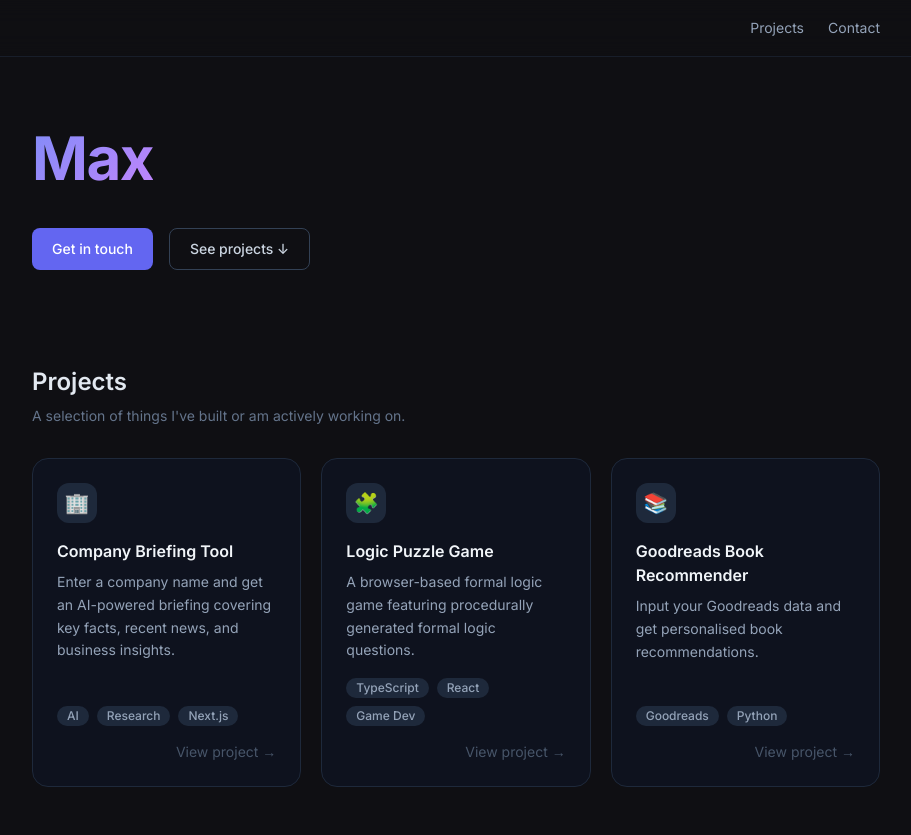
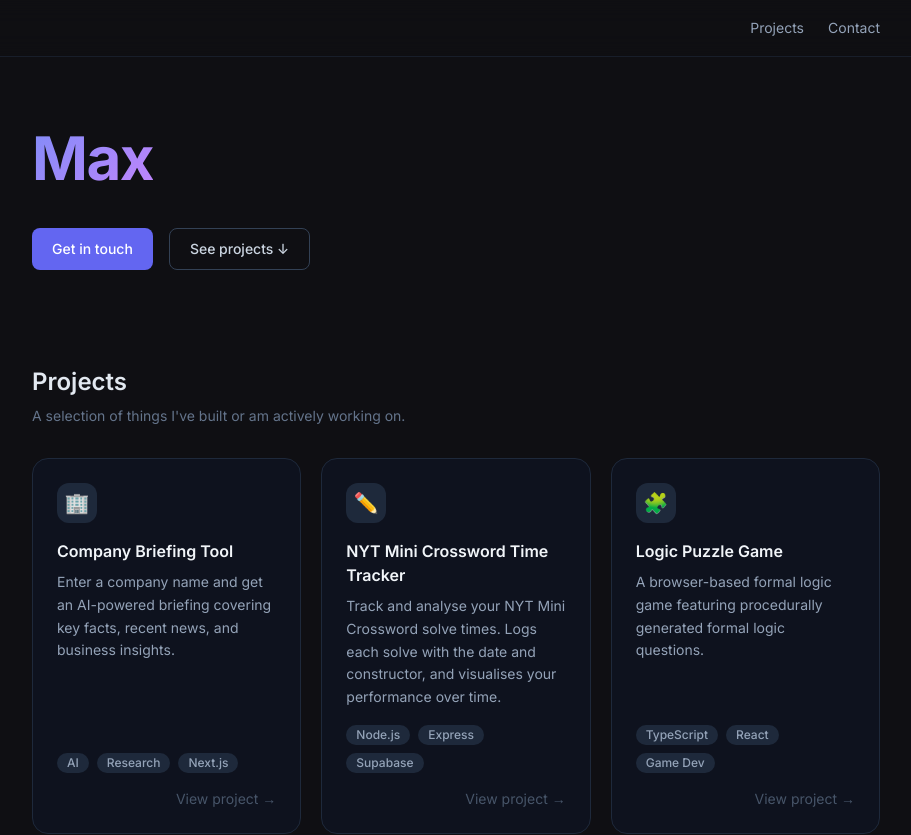
Before and after one commit to maxcooperevans/portfolio, a Next.js app: page / in a window 1280 px wide. Shown: the top 835 px of the page, without its empty margins (184-1095 px from the left). Built offline with nearby package versions, Linux system fonts and the light colour scheme.

Commit message:
add crossword tracker project

```diff
--- a/app/page.tsx
+++ b/app/page.tsx
@@ -12,6 +12,14 @@ const projects = [
     tags: ["AI", "Research", "Next.js"],
     href: "https://briefing.maxcooperevans.com",
     icon: "🏢",
+  },
+  {
+    title: "NYT Mini Crossword Time Tracker",
+    description:
+      "Track and analyse your NYT Mini Crossword solve times. Logs each solve with the date and constructor, and visualises your performance over time.",
+    tags: ["Node.js", "Express", "Supabase"],
+    href: "https://mini.tracker.maxcooperevans.com",
+    icon: "✏️",
   },
   {
     title: "Logic Puzzle Game",
```
